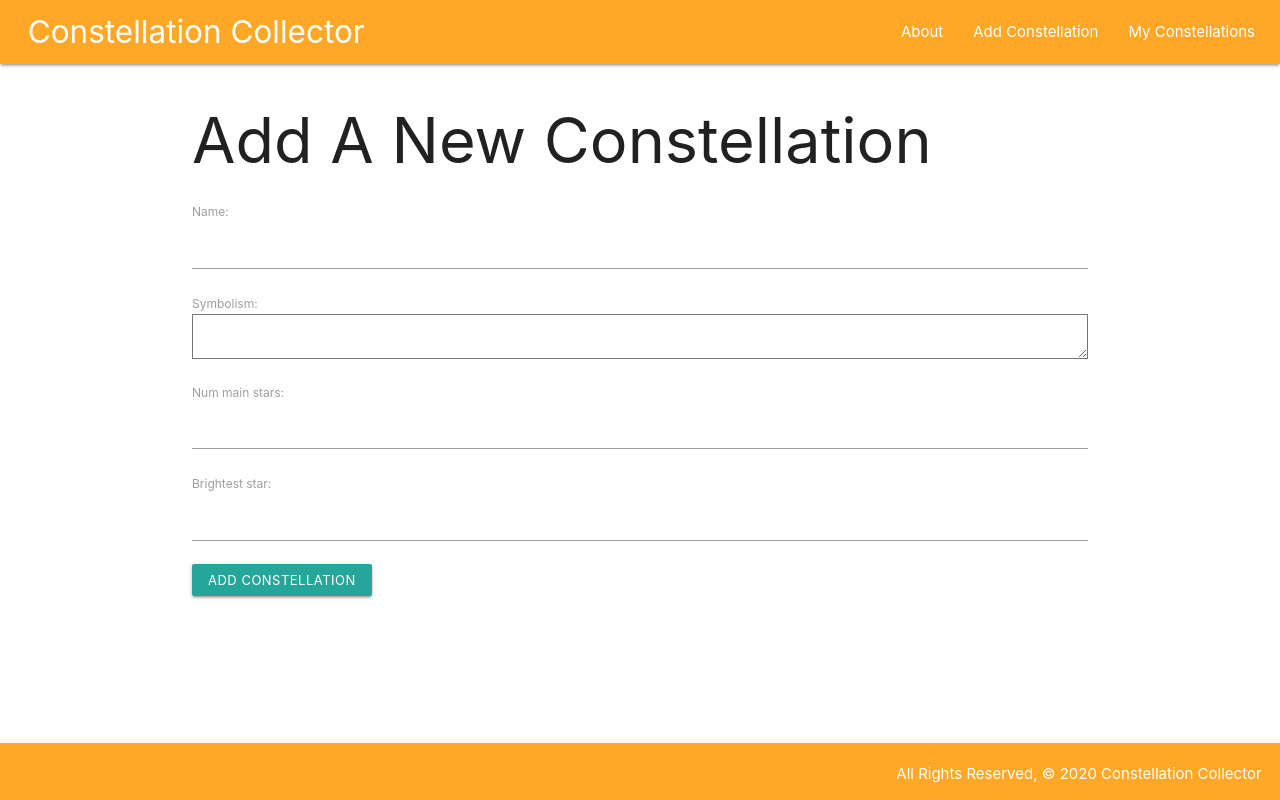
After one commit to katiehermalik/constellation-journal, a Django app: page /constellations/new/ in a window 1280 px wide. The commit adds this page. Run offline with Django 3.2, Linux system fonts and the light colour scheme.

Commit message:
added 'new constellation' form and functionality

```diff
--- a/main_app/forms.py
+++ b/main_app/forms.py
@@ -1,7 +1,12 @@
 from django import forms
-from .models import Star
+from .models import Star, Constellation
 
 class StarForm(forms.ModelForm):
   class Meta:
     model = Star
-    fields = ['name', 'apparent_magnitude', 'date_observed']
+    fields = ('name', 'apparent_magnitude')
+
+class ConstellationForm(forms.ModelForm):
+  class Meta:
+    model = Constellation
+    fields = ('name', 'symbolism', 'num_main_stars', 'brightest_star' )
--- a/main_app/templates/base.html
+++ b/main_app/templates/base.html
@@ -19,11 +19,12 @@
     <nav>
       <div class="nav-wrapper">
         <ul>
-          <li><a href="/" class="left brand-logo">&nbsp;&nbsp;Constellation Collector</a></li>
+          <li><a href="{% url 'home' %}" class="left brand-logo">&nbsp;&nbsp;Constellation Collector</a></li>
         </ul>
         <ul class="right">
-          <li><a href="/about">About</a></li>
-          <li><a href="/constellations">My Constellations</a></li>
+          <li><a href="{% url 'about' %}">About</a></li>
+          <li><a href="{% url 'add_constellation' %}">Add Constellation</a></li>
+          <li><a href="{% url 'constellations_index' %}">My Constellations</a></li>
         </ul>
       </div>
     </nav>
--- /dev/null
+++ b/main_app/templates/constellations/new.html
@@ -0,0 +1,12 @@
+{% extends 'base.html' %}
+{% block content %}
+
+  <h1>Add A New Constellation</h1>
+
+  <form method="POST">
+    {% csrf_token %}
+    {{ form.as_p }}
+    <button class="btn-small" type="submit">Add Constellation</button>
+  </form>
+
+{% endblock %}
--- a/main_app/urls.py
+++ b/main_app/urls.py
@@ -5,8 +5,10 @@ from . import views
 urlpatterns = [
     path('', views.home, name='home'),
     path('about/', views.about, name='about'),
-    path('constellations/', views.constellations_index, name='index'),
+    path('constellations/', views.constellations_index, name='constellations_index'),
+    path('constellations/new/', views.add_constellation, name='add_constellation'),
     path('constellations/<int:constellation_id>/', views.constellations_detail, name='detail'),
     path('constellations/<int:constellation_id>/add_star/', views.add_star, name='add_star'),
     path('constellations/<int:constellation_id>/assoc_planet/<int:planet_id>/', views.assoc_planet, name='assoc_planet'),
+    path('constellations/<int:constellation_id>/dissociate_planet/<int:planet_id>/', views.dissociate_planet, name='dissociate_planet'),
 ]
--- a/main_app/views.py
+++ b/main_app/views.py
@@ -1,16 +1,23 @@
 from django.shortcuts import render, redirect
+from django.http import HttpResponse
 from .models import Constellation, Planet
-from .forms import StarForm
+from .forms import StarForm, ConstellationForm
 
+
+# --------------------------------------- STATIC PAGES
 def home(request):
     return render(request, 'home.html')
+
 
 def about(request):
     return render(request, 'about.html')
 
+
+# --------------------------------------- CONSTELLATIONS
 def constellations_index(request):
     constellations = Constellation.objects.all()
     return render(request, 'constellations/index.html', {'constellations': constellations })
+
 
 def constellations_detail(request, constellation_id):
     constellation = Constellation.objects.get(id=constellation_id)
@@ -22,6 +29,19 @@ def constellations_detail(request, constellation_id):
         'planets': planets_constellation_doesnt_have
     })
 
+def add_constellation(request):
+    if request.method == 'POST':
+        constellation_form = ConstellationForm(request.POST)
+        if constellation_form.is_valid():
+            new_constellation = constellation_form.save()
+            return redirect('detail', new_constellation.id)
+    else:
+        form = ConstellationForm()
+        context = {'form': form}
+        return render(request, 'constellations/new.html', context)
+
+
+# --------------------------------------- CONSTELLATION STARS
 def add_star(request, constellation_id):
   form = StarForm(request.POST)
   if form.is_valid():
@@ -30,8 +50,15 @@ def add_star(request, constellation_id):
     new_star.save()
   return redirect('detail', constellation_id=constellation_id)
 
+
+# --------------------------------------- CONSTELLATION PLANETS
 def assoc_planet(request, constellation_id, planet_id):
-    constellation = Constellation.objects.get(id=constellation_id)
     planet = Planet.objects.get(id=planet_id)
-    constellation.planets.add(planet)
+    Constellation.objects.get(id=constellation_id).planets.add(planet)
     return redirect('detail', constellation_id)
+
+
+def dissociate_planet(request, constellation_id, planet_id):
+    planet = Planet.objects.get(id=planet_id)
+    Constellation.objects.get(id=constellation_id).planets.remove(planet)
+    return redirect('detail', constellation_id)
```
Also changed, not shown: main_app/templates/constellations/detail.html (+8 -1 lines).
